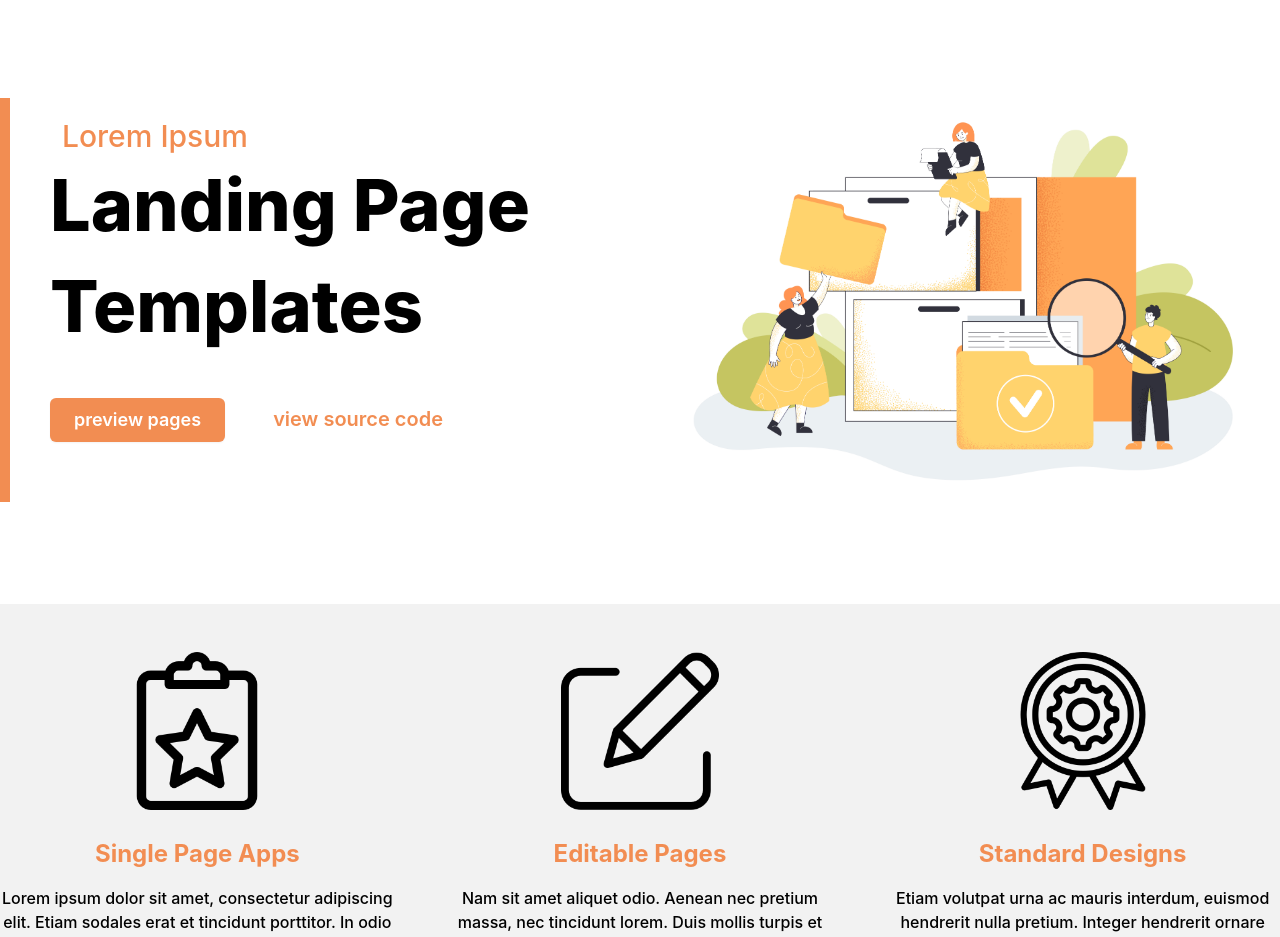
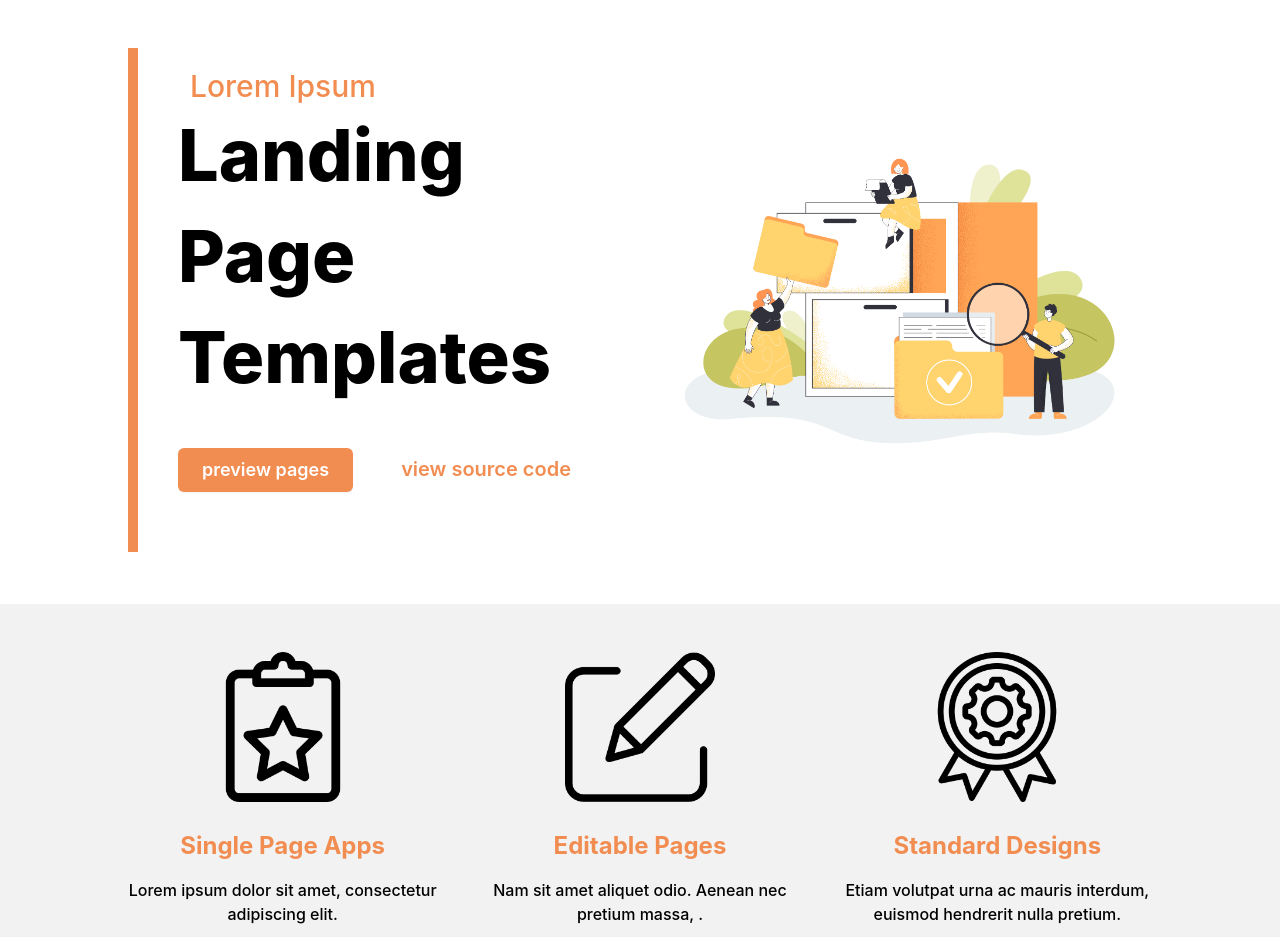
Before and after one commit to mmesomasaint/landing-page-templates, a Next.js app: page / in a window 1280 px wide. Shown: the part 80-1017 px from the top of the page. Built offline with nearby package versions, Linux system fonts and the light colour scheme.

Commit message:
Feat: Image optimization

```diff
--- a/pages/index.js
+++ b/pages/index.js
@@ -1,16 +1,17 @@
-import { useState } from 'react'
+import { useCallback, useState } from 'react'
 import { BsWhatsapp, BsLinkedin, BsTwitter, BsGithub } from 'react-icons/bs'
 import { GiHamburgerMenu } from 'react-icons/gi'
 import { FaWindowClose } from 'react-icons/fa'
+import Image from 'next/image'
 
 export default function Home() {
   const [isOpen, setIsOpen] = useState(false)
-  const onClick = () => setIsOpen((state) => !state)
+  const handleClick = useCallback(() => setIsOpen((state) => !state), [isOpen])
 
   return (
     <div>
       <header className='w-full h-fit bg-white'>
-        <div className='relative max-w-[80rem] px-5 sm:px-10 xl:px-0 w-full mx-auto py-4 flex justify-between items-center'>
+        <div className='relative max-w-[80rem] px-5 sm:px-10 xl:px-0 w-full md:w-[90%] lg:w-[80%] mx-auto py-4 flex justify-between items-center'>
           <div>
             <div className='border-2 rounded-md border-[#F28D52] p-1'>
               <span className='text-black text-3xl font-semibold leading-none text-center'>
@@ -25,12 +26,12 @@ export default function Home() {
             {isOpen ? (
               <FaWindowClose
                 className='text-3xl text-[#F28D52]'
-                onClick={onClick}
+                onClick={handleClick}
               />
             ) : (
               <GiHamburgerMenu
                 className='text-3xl text-black'
-                onClick={onClick}
+                onClick={handleClick}
               />
             )}
           </div>
@@ -58,7 +59,7 @@ export default function Home() {
       </header>
       <div>
         <section className='bg-white w-full h-fit lg:h-[38rem] py-2'>
-          <div className='max-w-[80rem] px-5 sm:px-10 xl:px-0 w-full mx-auto bg-transparent h-full grid grid-cols-1 lg:grid-cols-2 gap-5 place-items-center'>
+          <div className='max-w-[80rem] px-5 sm:px-10 xl:px-0 w-full md:w-[90%] lg:w-[80%] mx-auto bg-transparent h-full grid grid-cols-1 lg:grid-cols-2 gap-5 place-items-center'>
             <div className='text-center lg:text-left py-5 pl-0 lg:pl-10 lg:border-l-[10px] lg:border-l-[#F28D52]'>
               <span className='text-3xl font-medium leading-tight text-[#F28D52] capitalize ml-3'>
                 Lorem Ipsum
@@ -78,51 +79,44 @@ export default function Home() {
               </div>
             </div>
             <div className=''>
-              <img src='/imgs/store.jpg' alt='store' className='w-full' />
+              <Image width={500} height={500}  src='/imgs/store.jpg' alt='store' className='w-full' />
             </div>
           </div>
         </section>
         <section className='w-full h-fit bg-[#F2F2F2]'>
-          <div className='max-w-[80rem] px-5 sm:px-10 xl:px-0 w-full mx-auto grid grid-cols-1 md:grid-cols-3 gap-12 place-items-center p-12'>
+          <div className='max-w-[80rem] px-5 sm:px-10 xl:px-0 w-full md:w-[80%] mx-auto grid grid-cols-1 md:grid-cols-3 gap-12 place-items-center py-12'>
             <div className='w-full flex flex-col gap-5 items-center'>
-              <img
+              <Image width={150} height={200}
                 src='/imgs/single-page.png'
                 alt='single page'
-                className='w-[40%]'
               />
               <div>
                 <span className='block text-2xl font-bold text-center w-full text-[#F28D52] capitalise mb-4 mt-2'>
                   Single Page Apps
                 </span>
                 <span className='block text-base font-medium text-center w-full text-black'>
-                  Lorem ipsum dolor sit amet, consectetur adipiscing elit. Etiam
-                  sodales erat et tincidunt porttitor. In odio lectus,
-                  consectetur.
+                  Lorem ipsum dolor sit amet, consectetur adipiscing elit.
                 </span>
               </div>
             </div>
             <div className='w-full flex flex-col gap-5 items-center'>
-              <img
+              <Image width={150} height={200}
                 src='/imgs/editable.png'
                 alt='editable'
-                className='w-[40%]'
               />
               <div>
                 <span className='block text-2xl font-bold text-center w-full text-[#F28D52] capitalise mb-4 mt-2'>
                   Editable Pages
                 </span>
                 <span className='block text-base font-medium text-center w-full text-black'>
-                  Nam sit amet aliquet odio. Aenean nec pretium massa, nec
-                  tincidunt lorem. Duis mollis turpis et semper eleifend. Nullam
-                  at feugiat libero.
+                  Nam sit amet aliquet odio. Aenean nec pretium massa, .
                 </span>
               </div>
             </div>
             <div className='w-full flex flex-col gap-5 items-center'>
-              <img
+              <Image width={150} height={200}
                 src='/imgs/standard.png'
                 alt='standard'
-                className='w-[40%]'
               />
               <div>
                 <span className='block text-2xl font-bold text-center w-full text-[#F28D52] capitalise mb-4 mt-2'>
@@ -130,8 +124,7 @@ export default function Home() {
                 </span>
                 <span className='block text-base font-medium text-center w-full text-black'>
                   Etiam volutpat urna ac mauris interdum, euismod hendrerit
-                  nulla pretium. Integer hendrerit ornare diam, a scelerisque
-                  libero scelerisque eu.
+                  nulla pretium.
                 </span>
               </div>
             </div>
@@ -157,7 +150,7 @@ export default function Home() {
         <section className='bg-[#353540] h-fit w-full'>
           <div className='w-full'>
             <div className='w-full pt-10 pb-20'>
-              <div className='max-w-[80rem] px-5 sm:px-10 xl:px-0 w-full mx-auto sm:w-[80%]'>
+              <div className='max-w-[80rem] px-5 sm:px-10 xl:px-0 w-full mx-auto md:w-[90%] lg:w-[80%]'>
                 <div className='w-full text-center text-[#F28D52] text-4xl font-bold leading-tight capitalize'>
                   Landing pages
                 </div>
@@ -168,7 +161,7 @@ export default function Home() {
               </div>
             </div>
             <div className='w-full h-fit skew-y-6 bg-[#F2F2F2]'>
-              <div className='max-w-[80rem] px-5 sm:px-10 xl:px-0 w-full sm:w-[80%] mx-auto grid grid-cols-1 lg:grid-cols-2 gap-10 py-20 place-items-center bg-transparent -skew-y-6'>
+              <div className='max-w-[80rem] px-5 sm:px-10 xl:px-0 w-full md:w-[90%] lg:w-[80%] mx-auto grid grid-cols-1 lg:grid-cols-2 gap-10 py-20 place-items-center bg-transparent -skew-y-6'>
                 <div>
                   <div className='flex gap-5 items-center'>
                     <div className='w-16 sm:w-20 h-16 sm:h-20 flex justify-center items-center text-3xl sm:text-5xl leading-none font-semibold bg-[#F28D52] text-white rounded-full shadow-lg'>
@@ -190,7 +183,7 @@ export default function Home() {
                   </div>
                 </div>
                 <div>
-                  <img
+                  <Image width={500} height={500}
                     src='/imgs/breakfast.jpg'
                     alt='breakfast'
                     className='w-full'
@@ -199,9 +192,9 @@ export default function Home() {
               </div>
             </div>
             <div className='w-full h-fit skew-y-6 bg-transparent'>
-              <div className='max-w-[80rem] px-5 sm:px-10 xl:px-0 w-full sm:w-[80%] mx-auto grid grid-cols-1 lg:grid-cols-2 gap-10 py-20 place-items-center bg-transparent -skew-y-6'>
+              <div className='max-w-[80rem] px-5 sm:px-10 xl:px-0 w-full md:w-[90%] lg:w-[80%] mx-auto grid grid-cols-1 lg:grid-cols-2 gap-10 py-20 place-items-center bg-transparent -skew-y-6'>
                 <div className='order-last lg:order-first'>
-                  <img
+                  <Image width={500} height={500}
                     src='/imgs/restaurant.jpg'
                     alt='restaurant'
                     className='w-full'
@@ -230,7 +223,7 @@ export default function Home() {
               </div>
             </div>
             <div className='w-full h-fit skew-y-6 bg-[#F2F2F2]'>
-              <div className='max-w-[80rem] px-5 sm:px-10 xl:px-0 w-full sm:w-[80%] mx-auto grid grid-cols-1 lg:grid-cols-2 gap-10 py-20 place-items-center bg-transparent -skew-y-6'>
+              <div className='max-w-[80rem] px-5 sm:px-10 xl:px-0 w-full md:w-[90%] lg:w-[80%] mx-auto grid grid-cols-1 lg:grid-cols-2 gap-10 py-20 place-items-center bg-transparent -skew-y-6'>
                 <div>
                   <div className='flex gap-5 items-center'>
                     <div className='w-16 sm:w-20 h-16 sm:h-20 flex justify-center items-center text-3xl sm:text-5xl leading-none font-semibold bg-[#F28D52] text-white rounded-full shadow-lg'>
@@ -252,7 +245,7 @@ export default function Home() {
                   </div>
                 </div>
                 <div>
-                  <img
+                  <Image width={500} height={500}
                     src='/imgs/yogaclass.jpg'
                     alt='yoga class'
                     className='w-full'
@@ -261,9 +254,9 @@ export default function Home() {
               </div>
             </div>
             <div className='w-full h-fit skew-y-6 bg-transparent'>
-              <div className='max-w-[80rem] px-5 sm:px-10 xl:px-0 w-full sm:w-[80%] mx-auto grid grid-cols-1 lg:grid-cols-2 gap-10 py-20 place-items-center bg-transparent -skew-y-6'>
+              <div className='max-w-[80rem] px-5 sm:px-10 xl:px-0 w-full md:w-[90%] lg:w-[80%] mx-auto grid grid-cols-1 lg:grid-cols-2 gap-10 py-20 place-items-center bg-transparent -skew-y-6'>
                 <div className='order-last lg:order-first'>
-                  <img src='/imgs/hiking.jpg' alt='hiking' className='w-full' />
+                  <Image width={500} height={500}  src='/imgs/hiking.jpg' alt='hiking' className='w-full' />
                 </div>
                 <div>
                   <div className='flex gap-5 items-center'>
@@ -290,7 +283,7 @@ export default function Home() {
           </div>
         </section>
         <section className='bg-white'>
-          <div className='max-w-[80rem] px-5 sm:px-10 xl:px-0 w-full sm:w-[80%] mx-auto py-20'>
+          <div className='max-w-[80rem] px-5 sm:px-10 xl:px-0 w-full md:w-[90%] lg:w-[80%] mx-auto py-20'>
             <div>
               <div className='text-[#F28D52] text-xl font-medium leading-none text-center w-full capitalize'>
                 for more frontend dev tips &darr;
@@ -327,7 +320,7 @@ export default function Home() {
         </section>
       </div>
       <footer className='bg-[#353540]'>
-        <div className='max-w-[80rem] px-5 sm:px-10 xl:px-0 w-full sm:w-[80%] mx-auto grid sm:grid-cols-1 lg:grid-cols-3 gap-10 pt-12 pb-5'>
+        <div className='max-w-[80rem] px-5 sm:px-10 xl:px-0 w-full md:w-[90%] lg:w-[80%] mx-auto grid sm:grid-cols-1 lg:grid-cols-3 gap-10 pt-12 pb-5'>
           <div className='flex gap-10 justify-start items-start sm:col-span-2'>
             <div>
               <div className='text-[#F28D52] text-2xl font-medium capitalize'>
```
